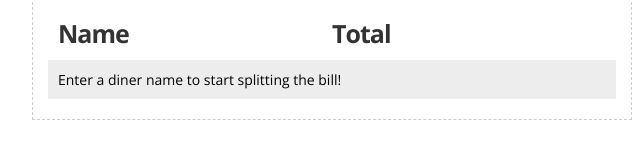
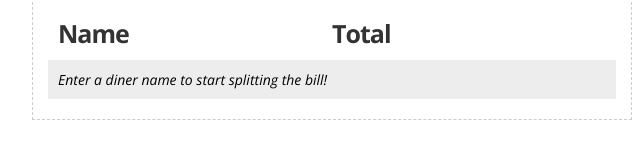
Before and after one commit to spoonseah/billsplit, a plain HTML site: page initial.html in a window 1280 px wide. Shown: the part 598-756 px from the top of the page, 308-948 px from the left. Drawn offline with nearby package versions, Linux system fonts and the light colour scheme.

Commit message:
italicise initial text in results section

```diff
--- a/initial.html
+++ b/initial.html
@@ -144,7 +144,7 @@
 
             <div class="results-items">
                 <div class="item">
-                    Enter a diner name to start splitting the bill!
+                    <i>Enter a diner name to start splitting the bill!</i>
                 </div>
             </div>
 
```
